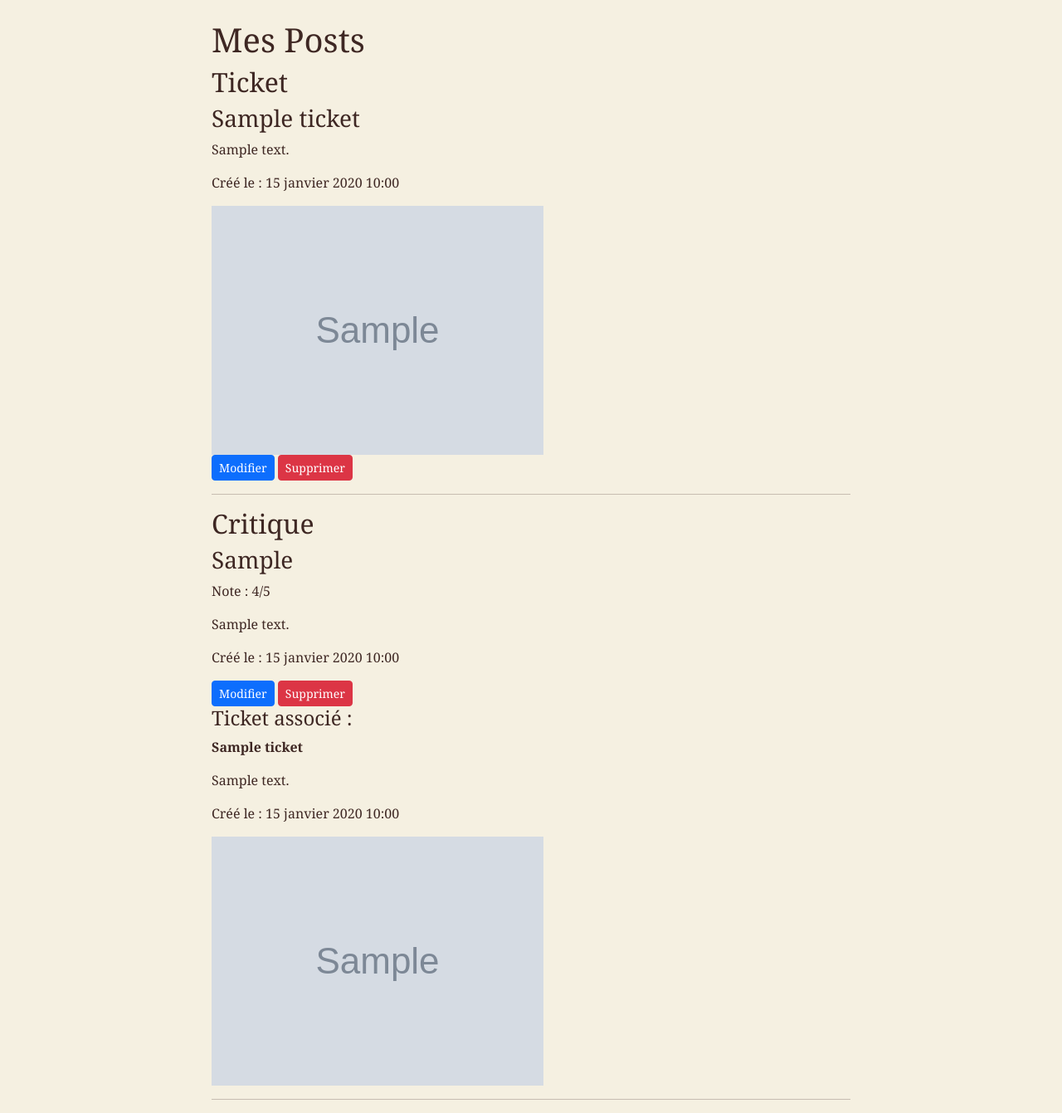
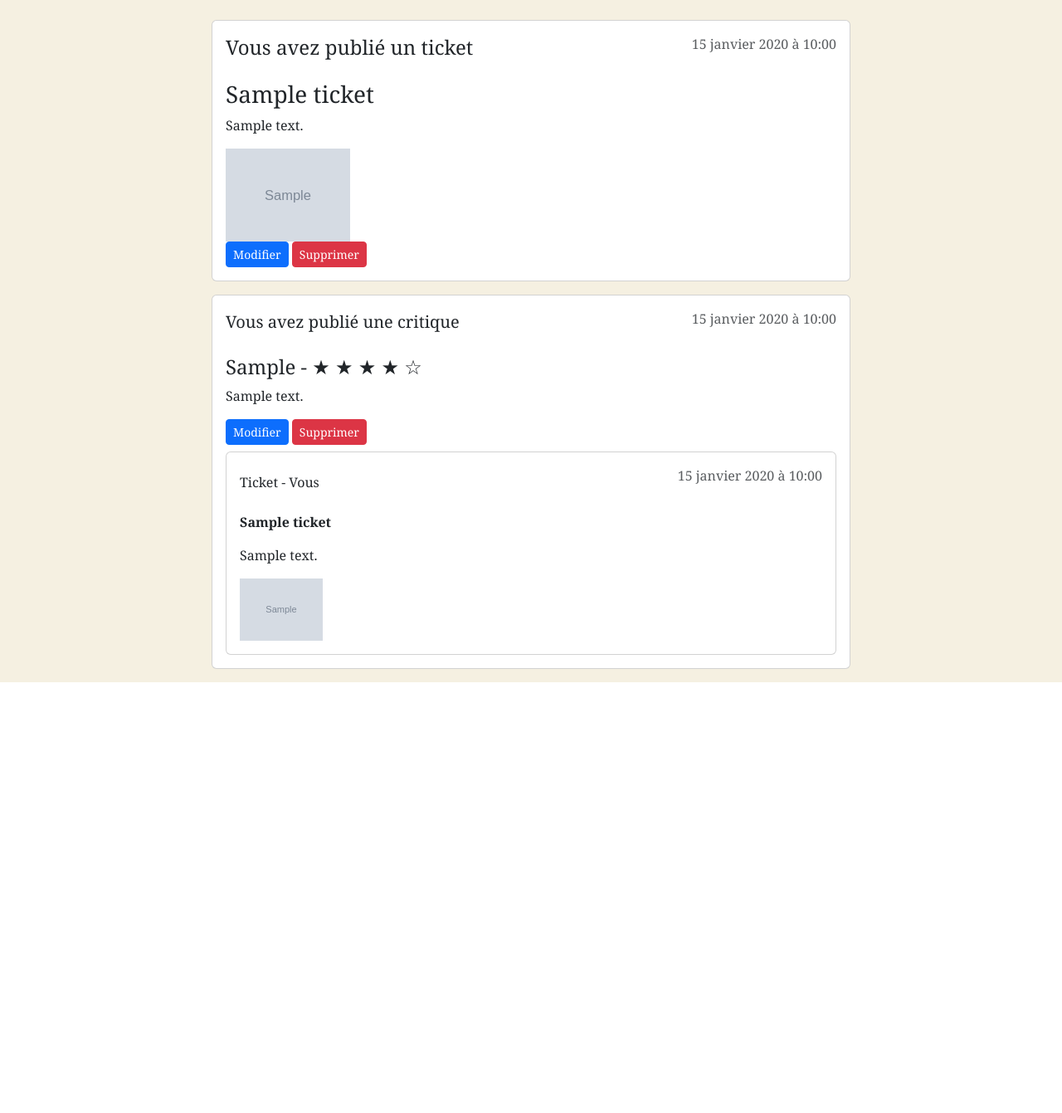
Before and after one commit to annelsopenclassrooms/Projet_09, a Django app: page /posts/ in a window 1280 px wide. Shown: the part 100-1441 px from the top of the page at 83% size. After the commit the page ends 922 px from the top, so only its background shows below. Run offline with Django 5.2, Linux system fonts and the light colour scheme; a user stored in the database is signed in; tables that the repository leaves empty hold one stand-in row (values such as "Sample post"); grey boxes marked "Sample" are stand-in pictures.

Commit message:
posts.html

```diff
--- a/litreview/reviews/templates/reviews/posts.html
+++ b/litreview/reviews/templates/reviews/posts.html
@@ -1,50 +1,101 @@
 {% extends 'base.html' %}
+{% load static %}
+{% block content %}
 
-{% block content %}
-<h1>Mes Posts</h1>
 
+{% if posts %}
     {% for post in posts %}
         {% if post.type == 'ticket' %}
-        <div>
-            <h2>Ticket</h2>
+        <div class="card mb-3">
+            <div class="card-body">
+
+
+
+                <div class="d-flex justify-content-between align-items-center mb-3">
+                    <h4>Vous avez publié un ticket</h4>
+                    <p class="text-muted">{{ post.object.time_created|date:"d F Y à H:i" }}</p>
+                </div>
                 <h3>{{ post.object.title }}</h3>
+
                 <p>{{ post.object.description }}</p>
-            <p>Créé le : {{ post.object.time_created }}</p>
+
                 {% if post.object.image %}
-                <img src="{{ post.object.image.url }}" alt="{{ post.object.title }}">
+                    <img src="{{ post.object.image.url }}" alt="{{ post.object.title }}" style="max-width: 150px;">
                 {% endif %}
-
 
                 <div class="actions">
                     <a href="{% url 'ticket_edit' post.object.id %}" class="btn btn-primary btn-sm">Modifier</a>
                     <a href="{% url 'ticket_delete' post.object.id %}" class="btn btn-danger btn-sm">Supprimer</a>
                 </div>
+            </div>
+        </div>
 
+        {% elif post.type == 'review' %}
+        <div class="card mb-3">
+            <div class="card-body">
 
+                <div class="d-flex justify-content-between align-items-center mb-3">
+                    <h5>Vous avez publié une critique</h5>
+                    <p class="text-muted">{{ post.object.time_created|date:"d F Y à H:i" }}</p>
                 </div>
-    {% elif post.type == 'review' %}
-        <div>
-            <h2>Critique</h2>
-            <h3>{{ post.object.headline }}</h3>
-            <p>Note : {{ post.object.rating }}/5</p>
+
+                <h4>{{ post.object.headline }} -
+                    {% for i in "12345" %}
+                        {% if i|add:0 <= post.object.rating %}
+                            ★
+                        {% else %}
+                            ☆
+                        {% endif %}
+                    {% endfor %}
+                </h4>
                 <p>{{ post.object.body }}</p>
-            <p>Créé le : {{ post.object.time_created }}</p>
                 <div class="actions">
                     <a href="{% url 'review_edit' post.object.id %}" class="btn btn-primary btn-sm">Modifier</a>
                     <a href="{% url 'review_delete' post.object.id %}" class="btn btn-danger btn-sm">Supprimer</a>
                 </div>
 
-            <h4>Ticket associé :</h4>
-            <div>
+
+
+                </h5>
+
+                <div class="card mt-2">
+                    <div class="card-body">
+
+
+
+                        <div class="d-flex justify-content-between align-items-center mb-3">
+                            {% if post.object.ticket.user == request.user %}
+                            Ticket - Vous
+
+                        {% else %}
+                            Ticket - {{ post.object.ticket.user.username }}
+
+                        {% endif %}
+                            <p class="text-muted">{{ post.object.time_created|date:"d F Y à H:i" }}</p>
+                        </div>
+
                         <p><strong>{{ post.object.ticket.title }}</strong></p>
                         <p>{{ post.object.ticket.description }}</p>
-                <p>Créé le : {{ post.object.ticket.time_created }}</p>
+
                         {% if post.object.ticket.image %}
-                    <img src="{{ post.object.ticket.image.url }}" alt="{{ post.object.ticket.title }}">
+                            <img src="{{ post.object.ticket.image.url }}" alt="{{ post.object.ticket.title }}" style="max-width: 100px;">
                         {% endif %}
                     </div>
                 </div>
+
+
+
+
+
+
+
+            </div>
+        </div>
         {% endif %}
-    <hr>
+
     {% endfor %}
+{% else %}
+    <p>Aucun post à afficher.</p>
+{% endif %}
+
 {% endblock %}
```
Also changed, not shown: litreview/reviews/templates/reviews/flux.html (+13 -3 lines), litreview/media/blobid1740674605126.webp (added). Lines whose indentation alone changed are shown as unchanged.
